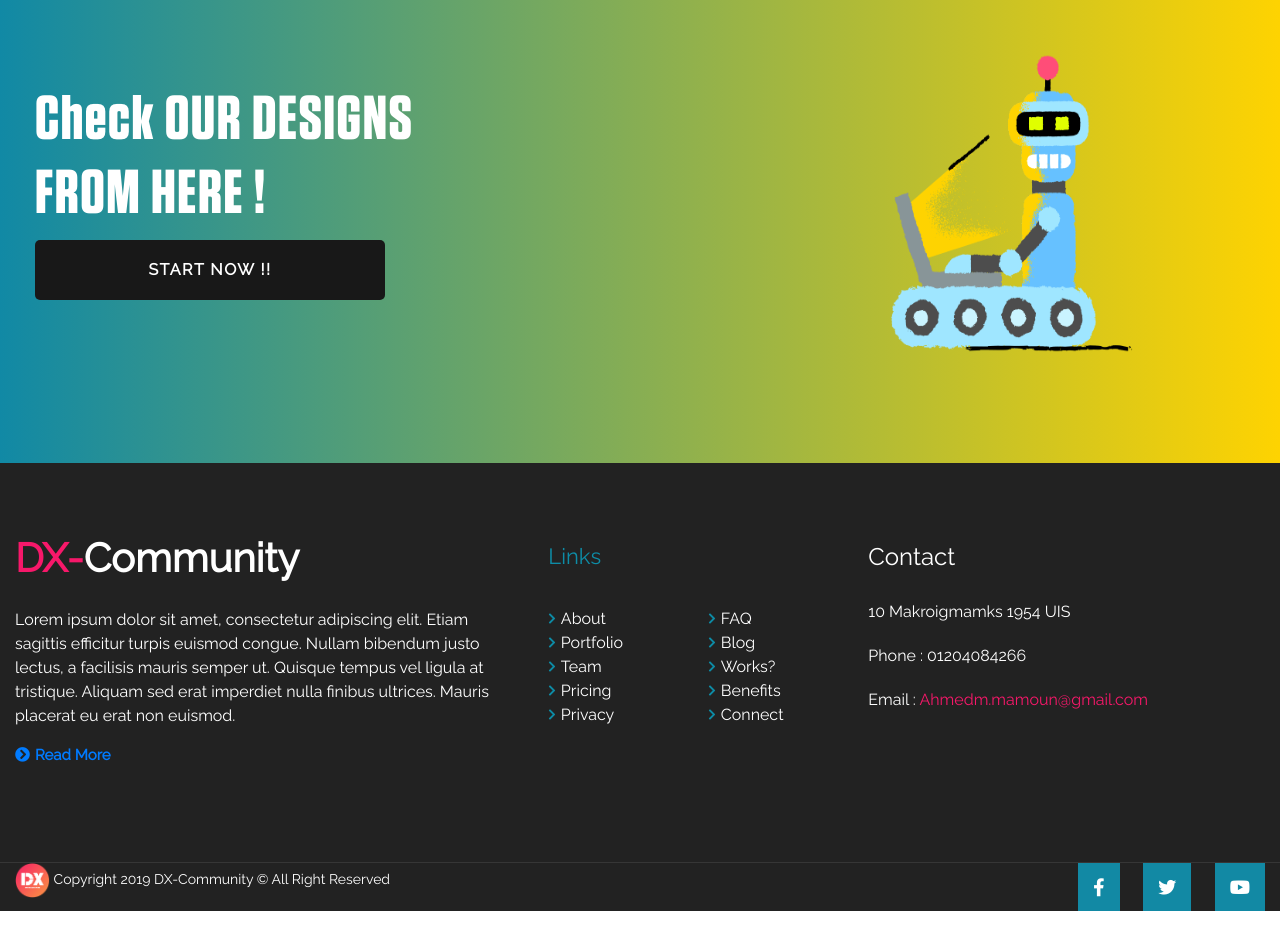
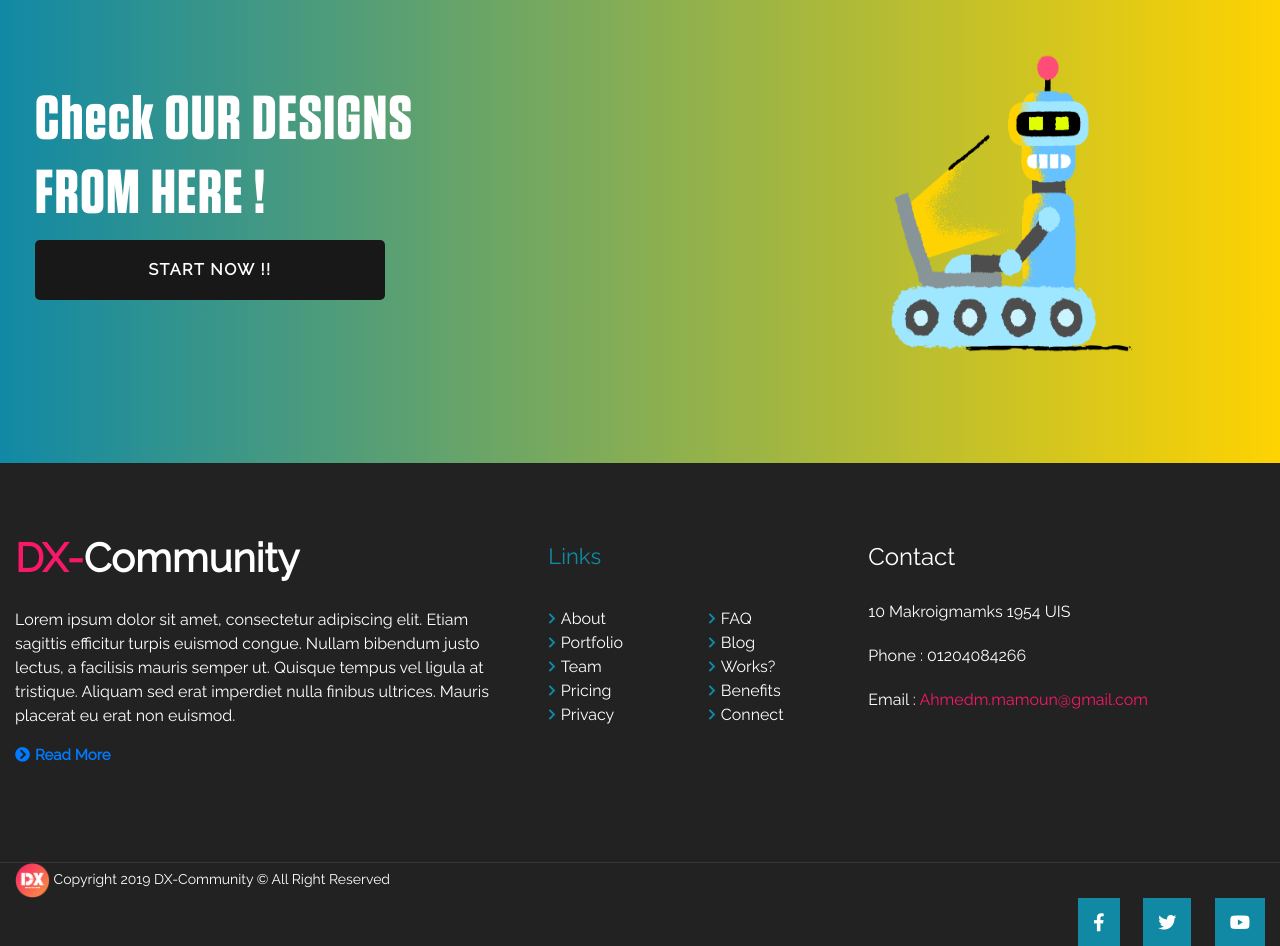
Before and after one commit to AhmedMamoun/dx-website, a plain HTML site: page index.html in a window 1280 px wide. Shown: the part 2477-3423 px from the top of the page. Before the commit the page ends 3388 px from the top, so only its background shows below. Drawn offline with nearby package versions, Linux system fonts and the light colour scheme.

Commit message:
Update index.html

```diff
--- a/index.html
+++ b/index.html
@@ -307,12 +307,13 @@
 						  <div class="copyright">
 							<div class="container-fluid">
 							  <div class="row">
-								<div class="col-6 text-left text-capitalize">
+								<div class="col-12 text-left text-capitalize">
 									<img src="image/logo.png"/>
 								  copyright 2019 DX-Community &copy; All right Reserved
 								</div>
-
-								<div class="col-6 text-right">
+								</div>
+								<div class="row">
+								<div class="col-12 text-right">
 								  <ul class="list-unstyled">
 									<li>
 									  <a href="www.facebook.com/ahmedm2moun"><i class="fab fa-facebook-f"></i></a>
@@ -326,6 +327,7 @@
 
 								  </ul>
 								  </div>
+								</div>
 							  </div>
 							</div>
 						  </div>
```
